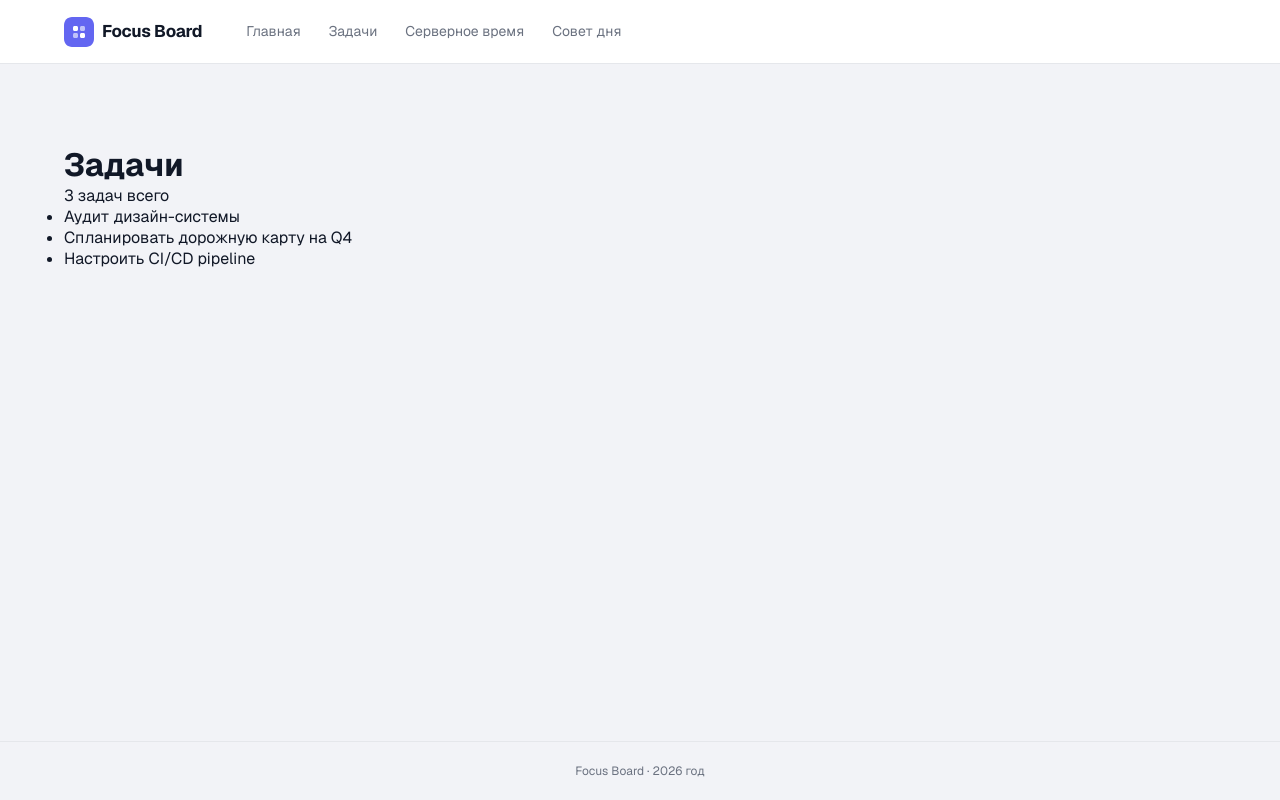
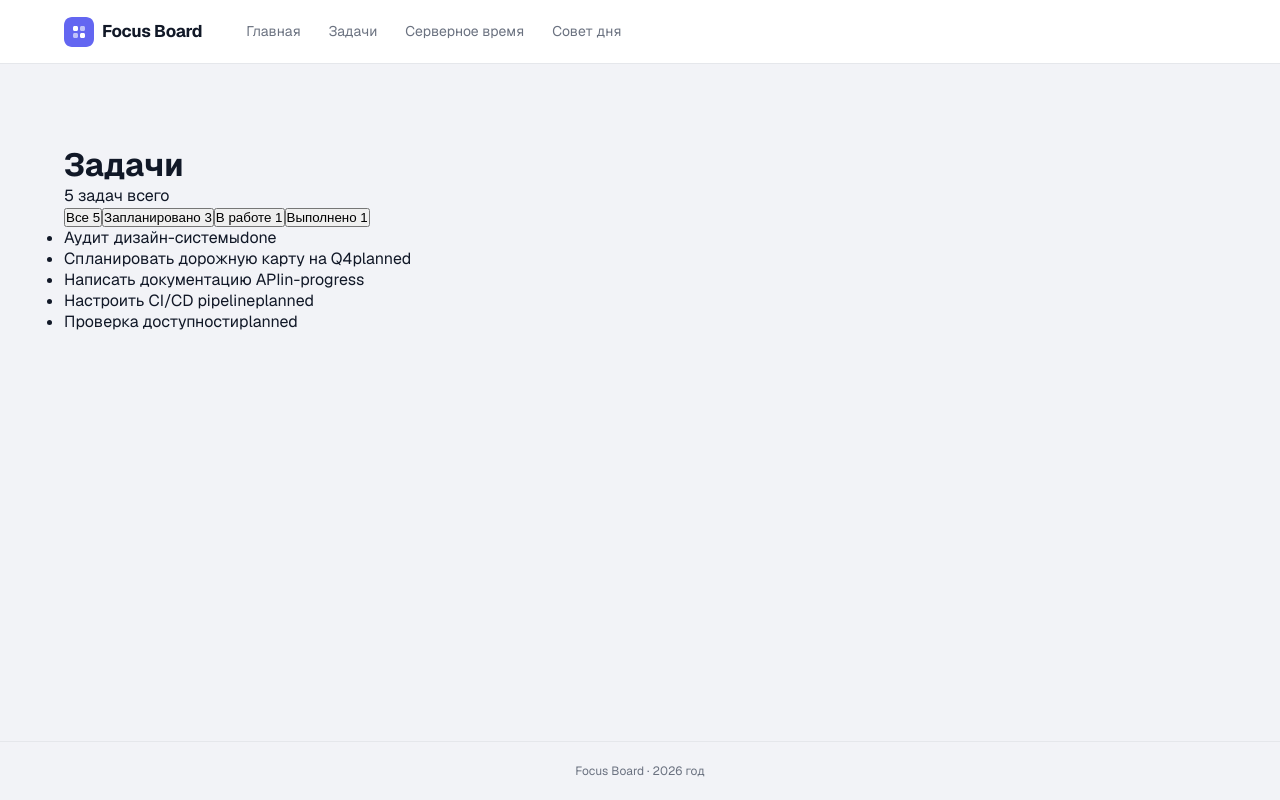
Before and after one commit to alexander962/lvoe-stroy, a Next.js app: page /tasks in a window 1280 px wide. Built offline with nearby package versions, Linux system fonts and the light colour scheme.

Commit message:
feat: add client-side task filter

```diff
--- a/src/app/tasks/data.ts
+++ b/src/app/tasks/data.ts
@@ -31,11 +31,29 @@ export const tasks: Task[] = [
   },
   {
     id: "3",
+    title: "Написать документацию API",
+    description:
+      "Задокументировать все REST-эндпоинты с описанием запросов, ответов, аутентификации и примерами вызовов.",
+    status: "in-progress",
+    priority: "medium",
+    createdAt: "2026-09-03T12:30:00.000Z",
+  },
+  {
+    id: "4",
     title: "Настроить CI/CD pipeline",
     description:
       "Подготовить автоматические проверки для тестирования и деплоя проекта.",
-    status: "in-progress",
+    status: "planned",
     priority: "high",
     createdAt: "2026-09-05T15:45:00.000Z",
   },
+  {
+    id: "5",
+    title: "Проверка доступности",
+    description:
+      "Запустить тесты axe и скринридер на основных пользовательских сценариях, исправить ошибки уровня AA.",
+    status: "planned",
+    priority: "low",
+    createdAt: "2026-09-05T15:45:00.000Z",
+  },
 ];
--- a/src/app/tasks/page.tsx
+++ b/src/app/tasks/page.tsx
@@ -1,18 +1,12 @@
-import Link from "next/link";
 import { tasks } from "./data";
+import TaskFilter from "@/app/tasks/task-filter";
 
 export default function Tasks() {
   return (
     <div>
       <h1>Задачи</h1>
       <p>{tasks.length} задач всего</p>
-      <ul>
-        {tasks.map((task) => (
-          <li key={task.id}>
-            <Link href={`/tasks/${task.id}`}>{task?.title}</Link>
-          </li>
-        ))}
-      </ul>
+      <TaskFilter tasks={tasks} />
     </div>
   );
 }
--- /dev/null
+++ b/src/app/tasks/task-filter.tsx
@@ -0,0 +1,68 @@
+"use client";
+
+import { useState } from "react";
+import type { Task } from "./data";
+import Link from "next/link";
+
+type TaskFilterProps = {
+  tasks: Task[];
+};
+
+type TaskFilterValue = Task["status"] | "all";
+
+export default function TaskFilter({ tasks }: TaskFilterProps) {
+  const [activeFilter, setActiveFilter] = useState<TaskFilterValue>("all");
+
+  const visibleTasks =
+    activeFilter === "all"
+      ? tasks
+      : tasks.filter((item) => item.status === activeFilter);
+
+  return (
+    <div>
+      <div>
+        <button
+          aria-pressed={activeFilter === "all"}
+          onClick={() => setActiveFilter("all")}
+        >
+          Все {tasks.length}
+        </button>
+
+        <button
+          onClick={() => setActiveFilter("planned")}
+          aria-pressed={activeFilter === "planned"}
+        >
+          Запланировано{" "}
+          {tasks.filter((item) => item.status === "planned").length}
+        </button>
+
+        <button
+          onClick={() => setActiveFilter("in-progress")}
+          aria-pressed={activeFilter === "in-progress"}
+        >
+          В работе{" "}
+          {tasks.filter((item) => item.status === "in-progress").length}
+        </button>
+
+        <button
+          onClick={() => setActiveFilter("done")}
+          aria-pressed={activeFilter === "done"}
+        >
+          Выполнено {tasks.filter((item) => item.status === "done").length}
+        </button>
+      </div>
+      {visibleTasks.length === 0 ? (
+        <div>Задачи по данному фильтру отсутствуют</div>
+      ) : (
+        <ul>
+          {visibleTasks.map((task) => (
+            <li key={task.id}>
+              <Link href={`/tasks/${task.id}`}>{task.title}</Link>
+              <span>{task.status}</span>
+            </li>
+          ))}
+        </ul>
+      )}
+    </div>
+  );
+}
```
